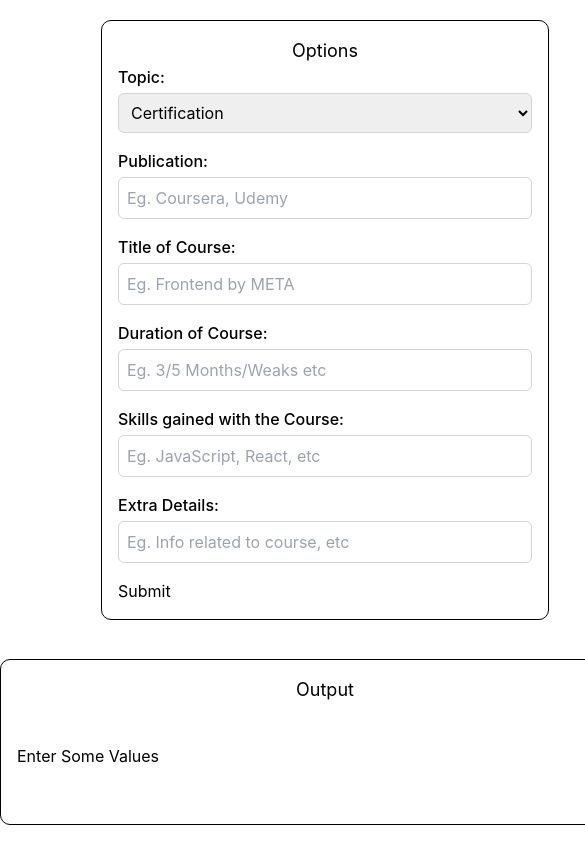
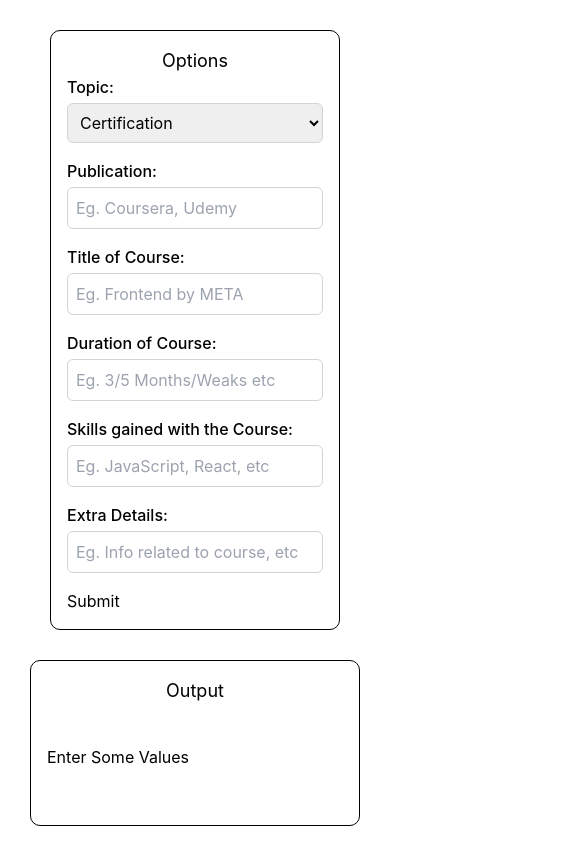
Before and after one commit to Sammy970/linkedin-post-maker, a React (Create React App) app: page / in a window 390 px wide. Shown: the top 856 px of the page, 585 px wide, since content can reach past the window. Built offline with nearby package versions, Linux system fonts and the light colour scheme.

Commit message:
Responsive Test

```diff
--- a/src/Components/LeftComponent.css
+++ b/src/Components/LeftComponent.css
@@ -1,6 +1,16 @@
 .leftContainer {
-    border-radius: 10px;
-    border: 1px solid black;
-    width: 550px;
-    /* padding: 40px 80px 40px 80px; */
+  border-radius: 10px;
+  border: 1px solid black;
+  width: 550px;
+  /* padding: 40px 80px 40px 80px; */
 }
+
+@media (max-width: 425px) {
+  .leftContainer {
+    margin-top: 30px;
+    margin-bottom: 30px;
+    margin-left: auto;
+    margin-right: auto;
+    width: 290px;
+  }
+}
--- a/src/Components/RightComponent.css
+++ b/src/Components/RightComponent.css
@@ -3,6 +3,15 @@
   border: 1px solid black;
   width: 650px;
   margin-right: auto;
+}
+
+@media (max-width: 425px) {
+  .rightContainer {
+    margin-bottom: 30px;
+    margin-left: auto;
+    margin-right: auto;
+    width: 330px;
+  }
 }
 
 @keyframes spinner {
```
